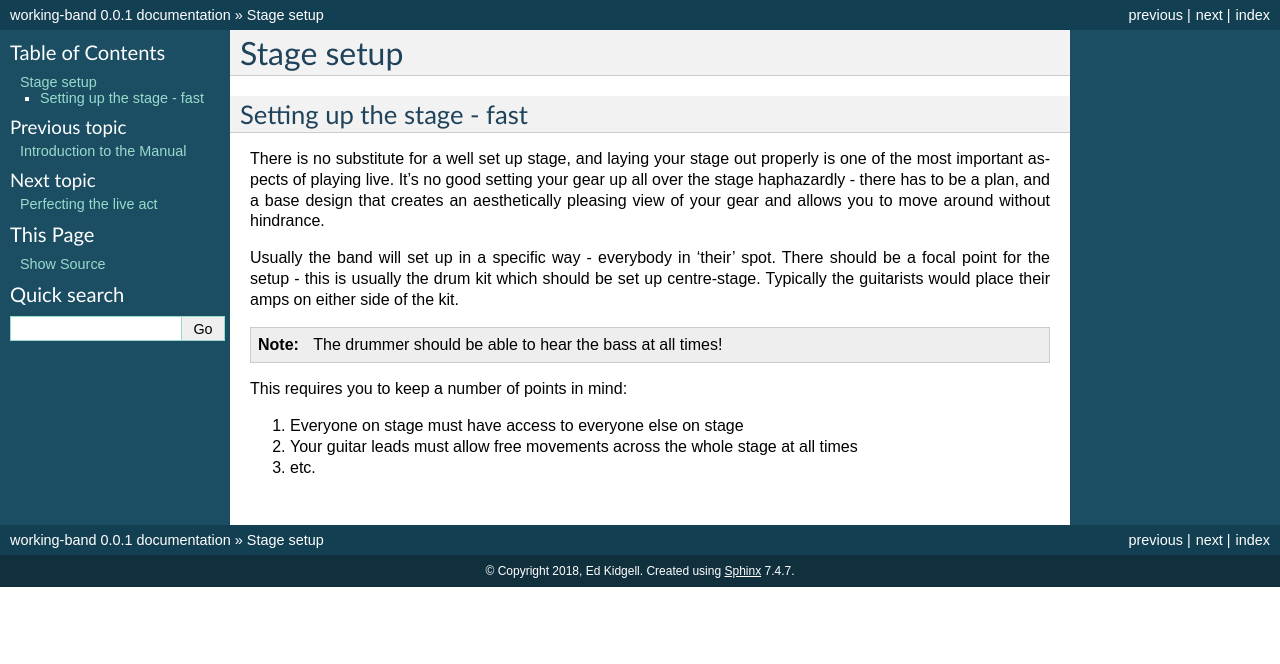
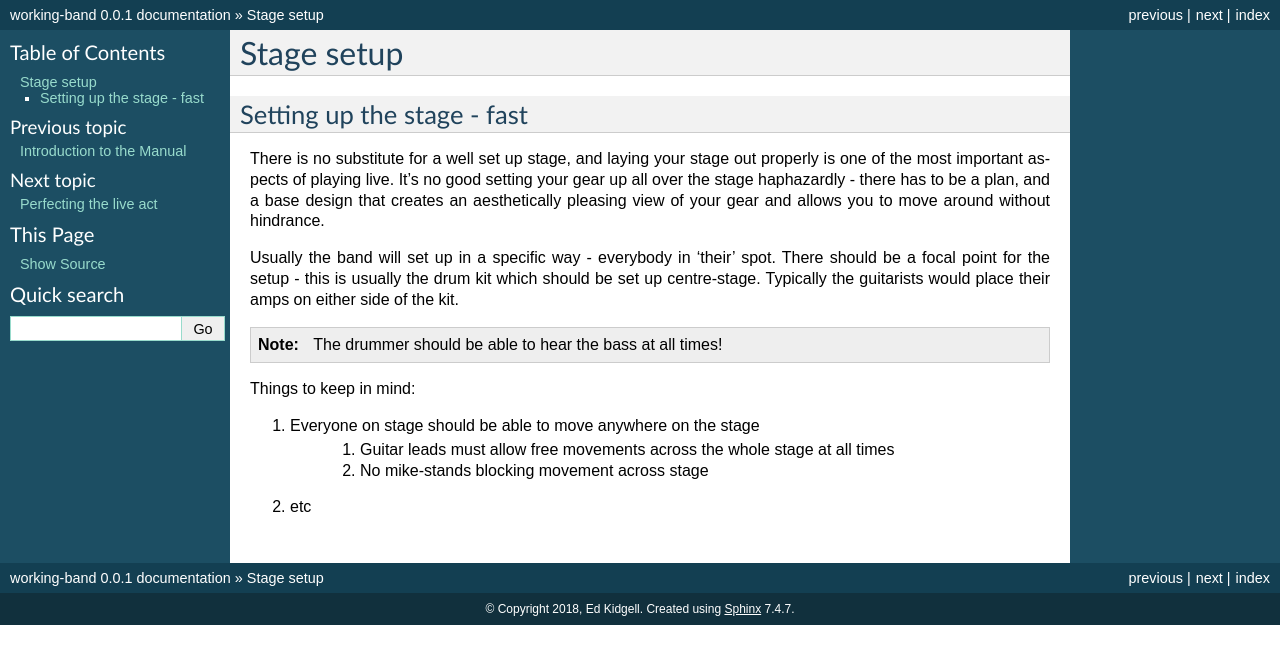
Before and after one commit to flakjakk/working-band, a Sphinx documentation site: the page built from docs/source/stagesetup.rst, in a window 1280 px wide. Shown: the top 664 px of the page. Built offline with Sphinx 7.4.7, drawn with Linux system fonts in a browser that asks for light colours.

Commit message:
Additions to 'stagesetup'.

```diff
--- a/docs/source/stagesetup.rst
+++ b/docs/source/stagesetup.rst
@@ -14,8 +14,9 @@ Usually the band will set up in a specific way - everybody in 'their' spot. Ther
 
 
 
-This requires you to keep a number of points in mind:
+Things to keep in mind:
 
-#. Everyone on stage must have access to everyone else on stage
-#. Your guitar leads must allow free movements across the whole stage at all times
-#. etc.
+#. Everyone on stage should be able to move anywhere on the stage
+	#. Guitar leads must allow free movements across the whole stage at all times
+	#. No mike-stands blocking movement across stage
+#. etc
```
